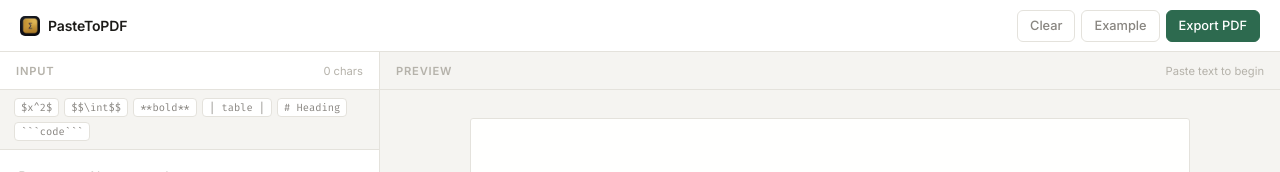
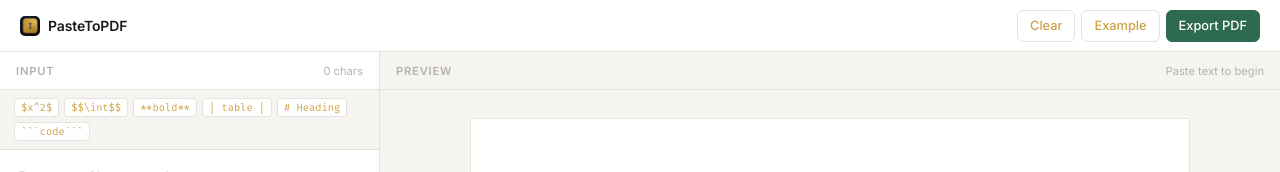
Before and after one commit to shubhamchaurasiya12/markdown-to-pdf, a plain HTML site: page index.html in a window 1280 px wide. Shown: the top 172 px of the page. Drawn offline with nearby package versions, Linux system fonts and the light colour scheme.

Commit message:
Change muted color to a new shade

```diff
--- a/index.html
+++ b/index.html
@@ -25,7 +25,7 @@
   --border: #e4e2dc;
   --border-strong: #ccc9c0;
   --text: #1c1b18;
-  --muted: #888580;
+  --muted: #CFA344;
   --faint: #b5b2aa;
   --accent: #2d6a4f;
   --accent-light: #e8f4ed;
```
